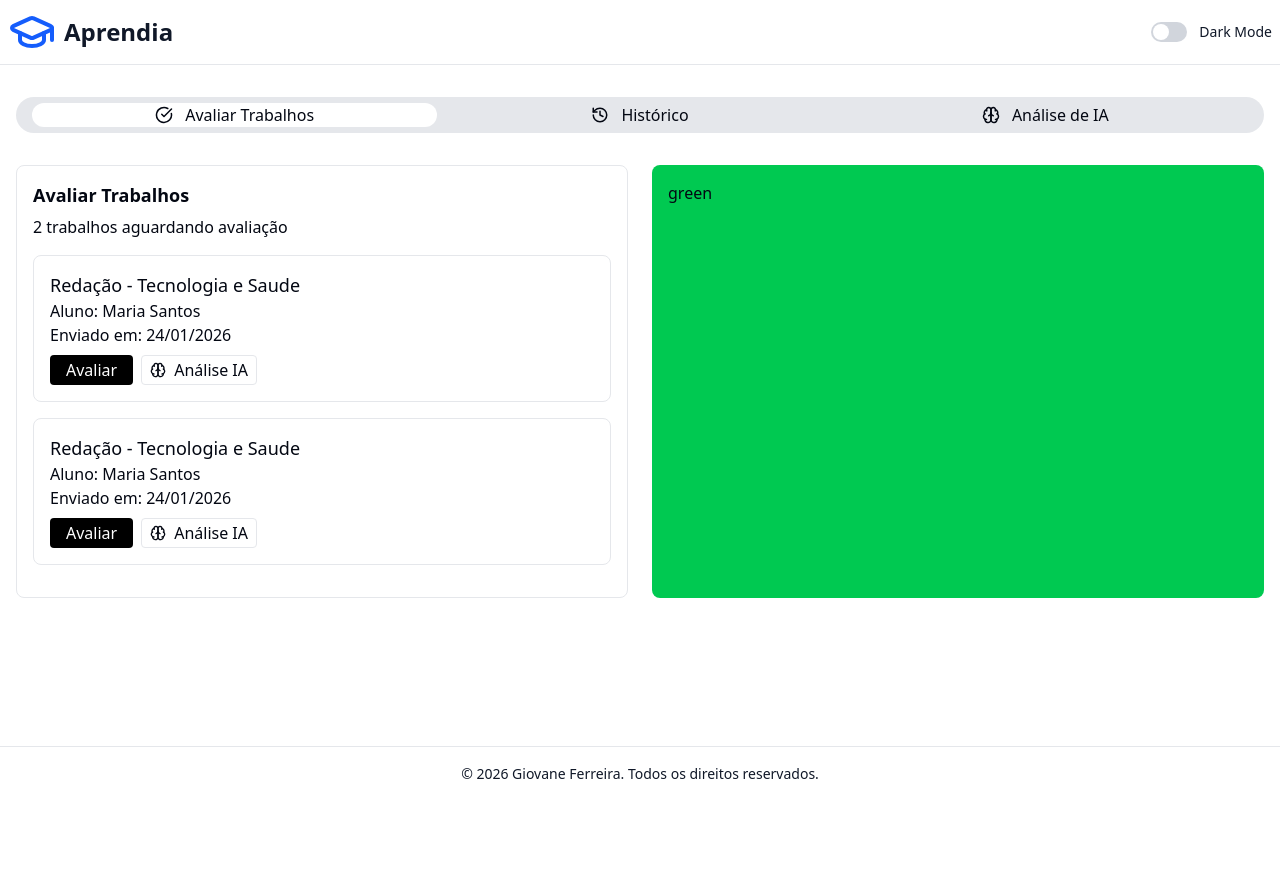
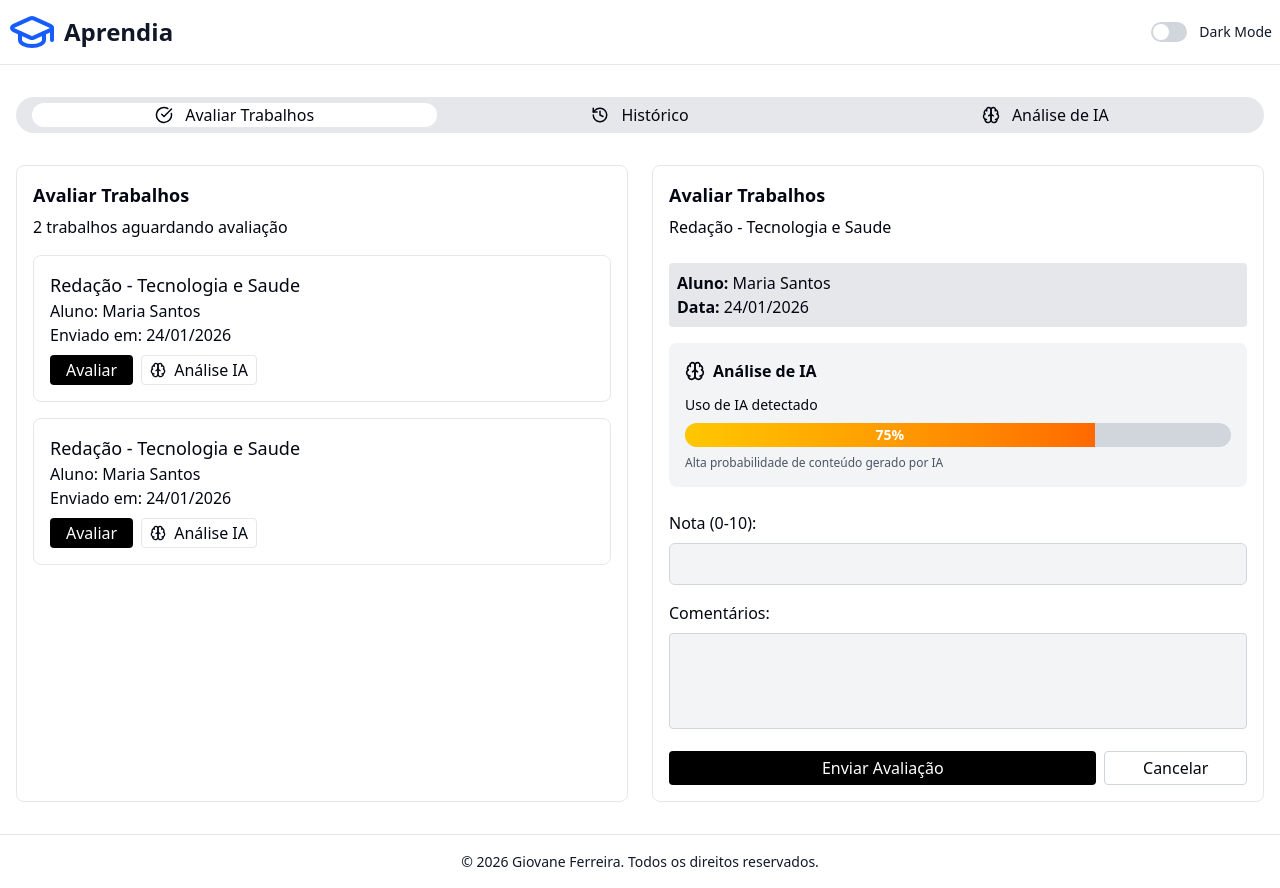
Before and after one commit to giovane-f16/pos-tech-hackaton, a Next.js app: page /professor in a window 1280 px wide. Before the commit the page ends 800 px from the top, so only its background shows below. Built offline with nearby package versions, Linux system fonts and the light colour scheme; no server answers.

Commit message:
Finalizando front feedback de IA

```diff
--- a/src/app/professor/page.tsx
+++ b/src/app/professor/page.tsx
@@ -56,8 +56,51 @@ const ProfessorPage = () => {
                                 </li>
                             </ul>
                         </div>
-                        <div className="bg-green-500 w-1/2 border-gray-200 rounded-lg p-4 dark:bg-gray-900 dark:border-gray-700">
-                            green
+                        <div className="w-1/2 border border-gray-200 rounded-lg p-4 dark:bg-gray-900 dark:border-gray-700">
+                            <h2 className="text-[18px] font-semibold mb-1.5 dark:text-white">Avaliar Trabalhos</h2>
+                            <p className="mb-6">Redação - Tecnologia e Saude</p>
+                            <div className="bg-gray-200 p-2 rounded">
+                                <p><strong>Aluno:</strong> Maria Santos</p>
+                                <p><strong>Data:</strong> 24/01/2026</p>
+                            </div>
+                            <div className="mt-4 p-4 bg-gray-100 dark:bg-gray-800 rounded-lg">
+                                <div className="flex items-center gap-2 mb-3">
+                                    <Brain size={20} className="dark:text-white" />
+                                    <p className="font-semibold dark:text-white">Análise de IA</p>
+                                </div>
+                                <p className="text-sm mb-2 dark:text-gray-300">Uso de IA detectado</p>
+                                <div className="relative w-full bg-gray-300 dark:bg-gray-700 rounded-full h-6 overflow-hidden">
+                                    <div
+                                        className="absolute top-0 left-0 h-full bg-gradient-to-r from-yellow-400 to-orange-500 transition-all duration-500 flex items-center justify-center"
+                                        style={{ width: '75%' }}
+                                    >
+                                        <span className="text-white font-semibold text-sm">75%</span>
+                                    </div>
+                                </div>
+                                <p className="text-xs text-gray-600 dark:text-gray-400 mt-2">
+                                    Alta probabilidade de conteúdo gerado por IA
+                                </p>
+                            </div>
+
+                            <div>
+                                <form action="">
+                                    <label className="block mt-6 mb-2 font-medium dark:text-white">Nota (0-10):</label>
+                                    <input type="number" min="0" max="10" step="0.1" className="border border-gray-300 dark:border-gray-600 rounded-md p-2 w-full border-input bg-gray-100 dark:bg-gray-700 dark:text-white dark:placeholder-gray-400 focus:outline-none focus:ring-2 focus:ring-gray-300 dark:focus:ring-gray-500" />
+
+                                    <label className="block mt-4 mb-2 font-medium dark:text-white">Comentários:</label>
+                                    <textarea className="w-full border border-gray-300 rounded px-3 py-2 h-24 resize-none bg-gray-100 focus:outline-none focus:ring-2 focus:ring-gray-300 dark:bg-gray-700 dark:border-gray-600 dark:text-white"></textarea>
+
+                                    <div className="flex gap-x-2">
+                                        <button type="submit" className="mt-4 bg-black text-white px-6 py-1 rounded hover:bg-gray-800 w-3/4">
+                                            Enviar Avaliação
+                                        </button>
+
+                                        <button className="mt-4 px-2 py-1 rounded hover:bg-gray-200 w-1/4 border border-gray-300 dark:border-gray-600 font-medium" type="button">
+                                            Cancelar
+                                        </button>
+                                    </div>
+                                </form>
+                            </div>
                         </div>
                     </div>
                 )}
```
